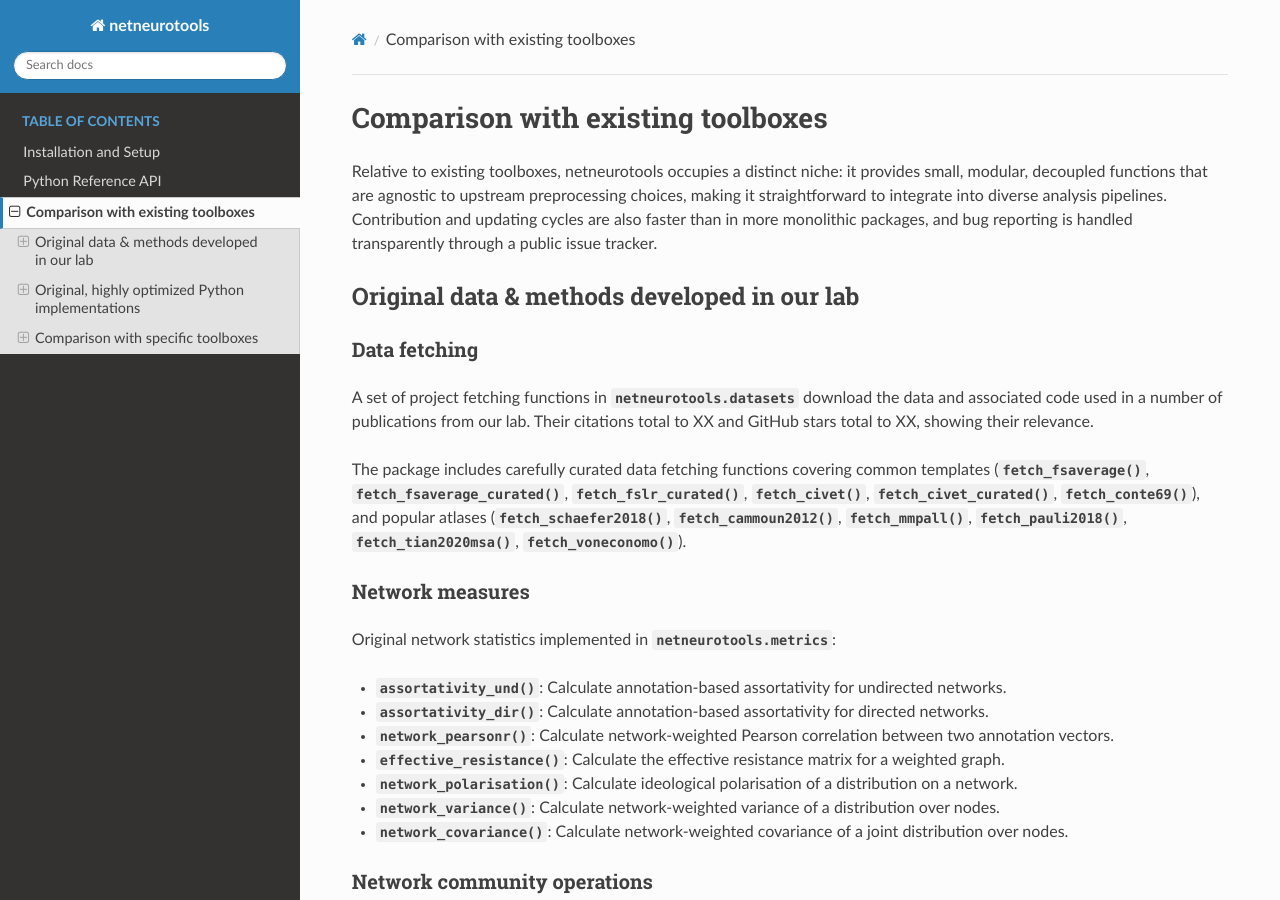
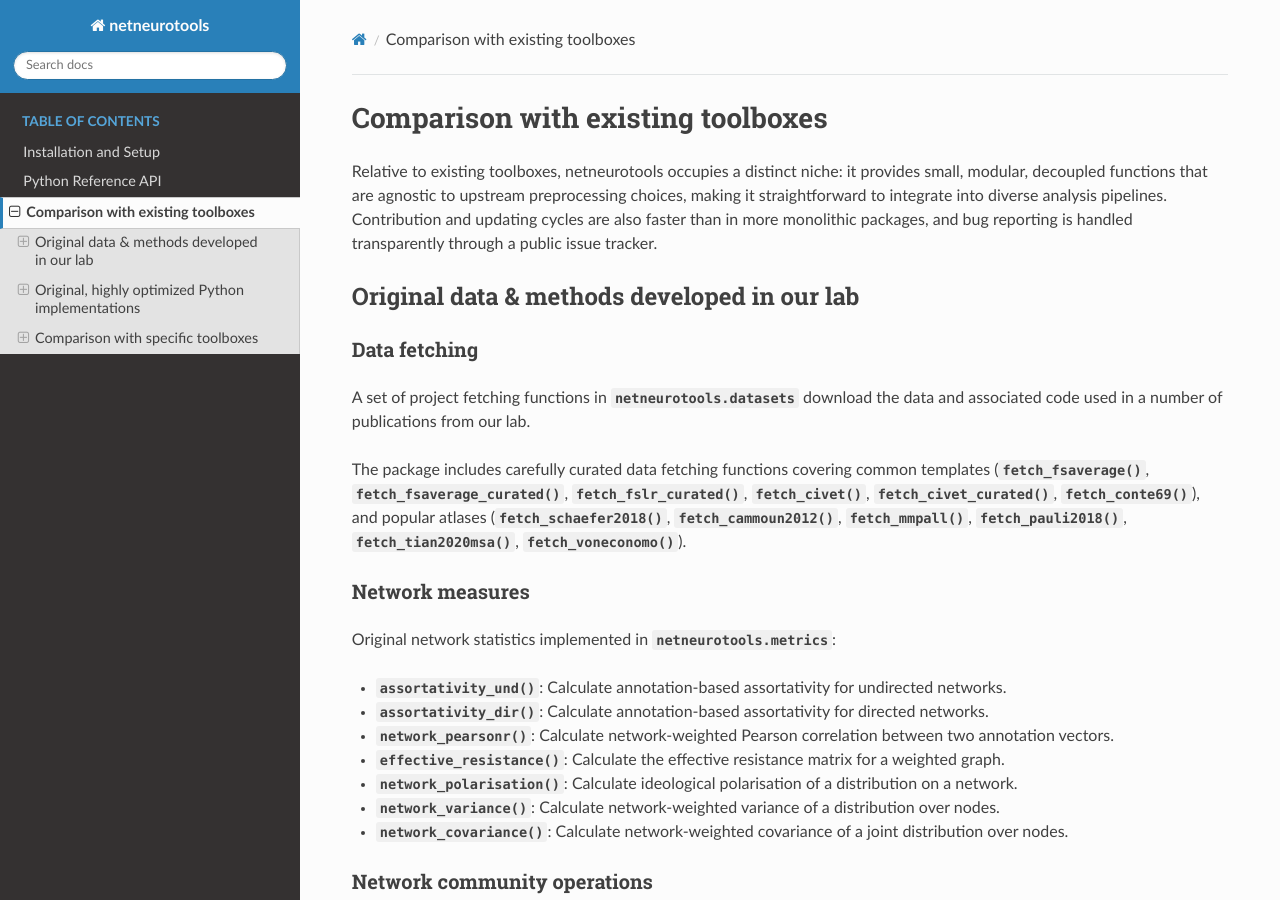
Before and after one commit to netneurolab/netneurotools, a Sphinx documentation site: the page built from docs/comparison.rst, in a window 1280 px wide and 900 px high. Built offline with Sphinx 7.4.7 and the Read the Docs theme 3.1.0, drawn with Linux system fonts in a browser that asks for light colours; pages that are not in the unit, such as notebooks, are missing from menus.

Commit message:
[DOC] Minor correction

```diff
--- a/docs/comparison.rst
+++ b/docs/comparison.rst
@@ -18,8 +18,6 @@ Data fetching
 
 A set of project fetching functions in :mod:`netneurotools.datasets` download
 the data and associated code used in a number of publications from our lab.
-Their citations total to XX and GitHub stars total to XX, showing their
-relevance.
 
 The package includes carefully curated data fetching functions covering common
 templates (:func:`~netneurotools.datasets.fetch_fsaverage`,
```
